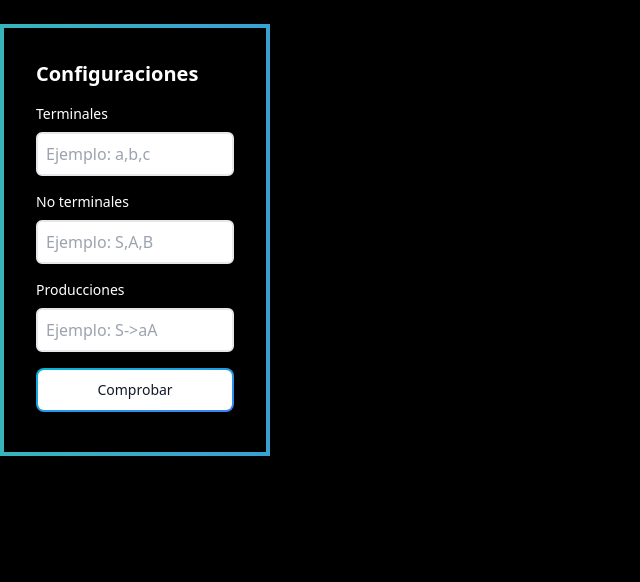
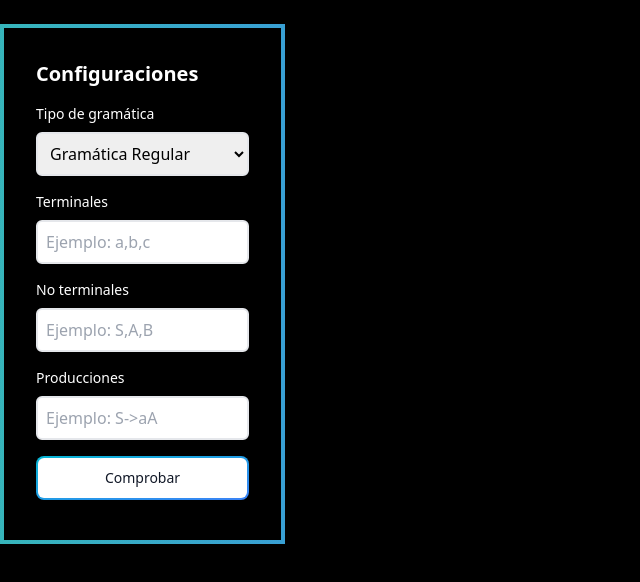
Before and after one commit to HKevinH/gramatica-automatas, a React (Vite) app: page / in a window 1280 px wide. Shown: the top 582 px of the page, without its empty margins (0-640 px from the left). Built offline with nearby package versions, Linux system fonts and the light colour scheme.

Commit message:
Refactor SettingsAside component and add SelectOptions component

```diff
--- /dev/null
+++ b/src/components/Select.tsx
@@ -0,0 +1,40 @@
+import React from "react";
+
+interface SelectOptionProps
+  extends React.SelectHTMLAttributes<HTMLSelectElement> {
+  listOptions: {
+    value: string | number;
+    label: string;
+  }[];
+  label: string;
+  name: string;
+}
+
+const SelectOptions: React.FC<SelectOptionProps> = ({
+  listOptions,
+  label,
+  name,
+}) => {
+  return (
+    <>
+      <label
+        htmlFor="grammarType"
+        className="block text-sm font-medium text-white"
+      >
+        {label}
+      </label>
+      <select
+        className="w-full p-2 border-2 rounded-md outline-none mt-2"
+        name={name}
+      >
+        {listOptions.map((option) => (
+          <option key={option.value} value={option.value}>
+            {option.label}
+          </option>
+        ))}
+      </select>
+    </>
+  );
+};
+
+export { SelectOptions };
--- a/src/components/SettingsAside.tsx
+++ b/src/components/SettingsAside.tsx
@@ -4,6 +4,7 @@ import React from "react";
 import { Input } from "./Input";
 import useGrammar from "../hooks/useGrammar";
 import Loader from "./Loader";
+import { SelectOptions } from "./Select";
 
 const SettingsAside: React.FC = () => {
   const { callbackSettings, loader } = useGrammar();
@@ -29,25 +30,33 @@ const SettingsAside: React.FC = () => {
     },
   ];
 
+  const filterElements = (
+    elements: HTMLFormControlsCollection,
+    nodeName: string
+  ) => {
+    const inputs = Array.from(elements).filter(
+      (element): element is HTMLInputElement => element.nodeName === nodeName
+    );
+
+    return inputs;
+  };
+
   const handleSubmit = (event: React.FormEvent<HTMLFormElement>) => {
     event.preventDefault();
     const { elements } = event.currentTarget;
 
     const inputs = Array.from(elements).filter(
-      (element): element is HTMLInputElement => element.nodeName === "INPUT"
+      (element): element is HTMLInputElement =>
+        element.nodeName === "INPUT" || element.nodeName === "SELECT"
     );
 
-    const values = inputs.reduce(
-      (acc, input) => {
-        acc[input.role as keyof SettingsForm] = input.value;
-        return acc;
-      },
-      {
-        terminals: "",
-        noterminals: "",
-        productions: "",
-      } as SettingsForm
-    );
+    const values: SettingsForm = inputs.reduce((acc, input) => {
+      const { name, value } = input as HTMLInputElement | HTMLSelectElement;
+      return {
+        ...acc,
+        [name]: value,
+      };
+    }, {} as SettingsForm);
 
     callbackSettings(values);
   };
@@ -58,12 +67,24 @@ const SettingsAside: React.FC = () => {
       <aside className="relative w-auto h-full p-8 border-4 animate-border-gradient rounded-xl">
         <h2 className="text-xl font-bold text-white">Configuraciones</h2>
         <form className="mt-4" onSubmit={handleSubmit}>
+          <div className="mt-4">
+            <SelectOptions
+              label={"Tipo de gramática"}
+              name="typeGrammar"
+              listOptions={[
+                { value: 0, label: "Gramática Regular" },
+                { value: 1, label: "Gramática Libre de Contexto" },
+                { value: 2, label: "Gramática Sensible al Contexto" },
+                { value: 3, label: "Gramática Irrestricta" },
+              ]}
+            />
+          </div>
           {inputs.map((input, index) => (
             <div key={index} className="mt-4">
               <Input
                 type={input.type}
                 label={input.label}
-                role={input.role}
+                name={input.role}
                 placeholder={input.placeholder}
               />
             </div>
--- a/src/types/types.ts
+++ b/src/types/types.ts
@@ -10,6 +10,7 @@ declare global {
     noterminals: string[] | string;
     terminals: string[] | string;
     productions: string[] | string;
+    typeGrammar: string | number;
   }
 }
 
```
